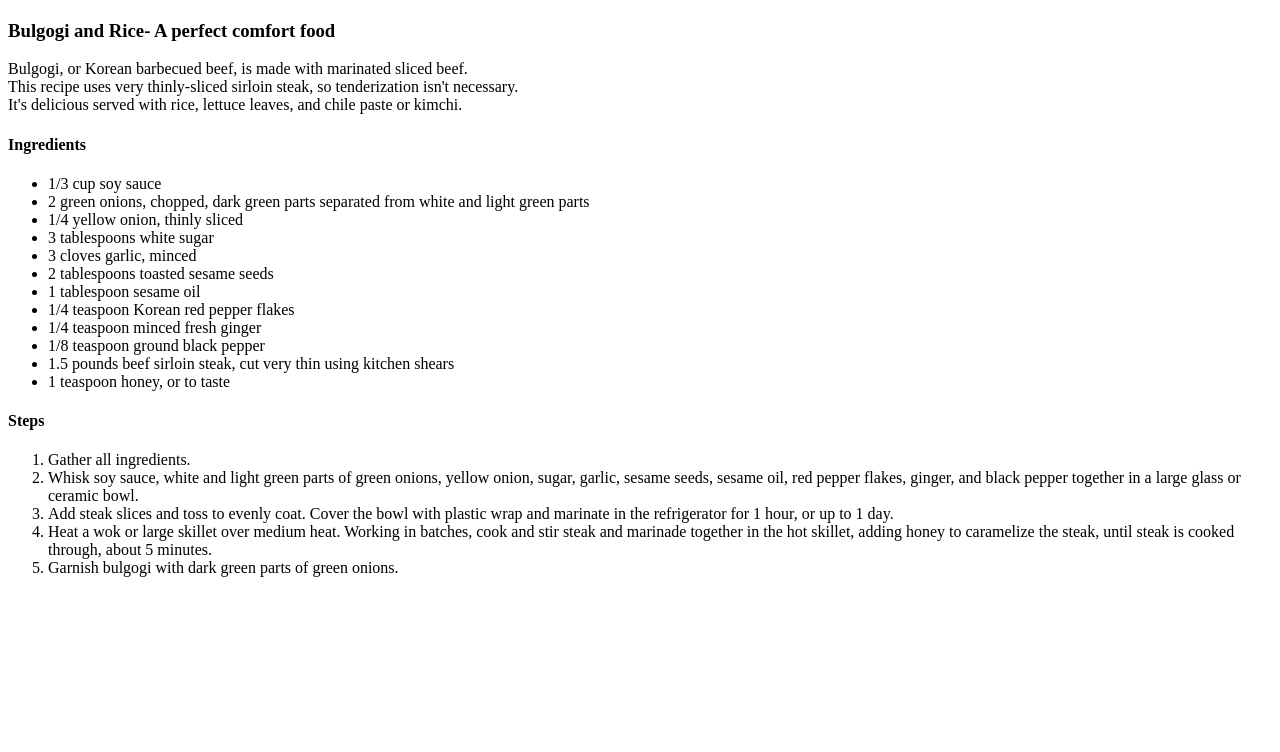
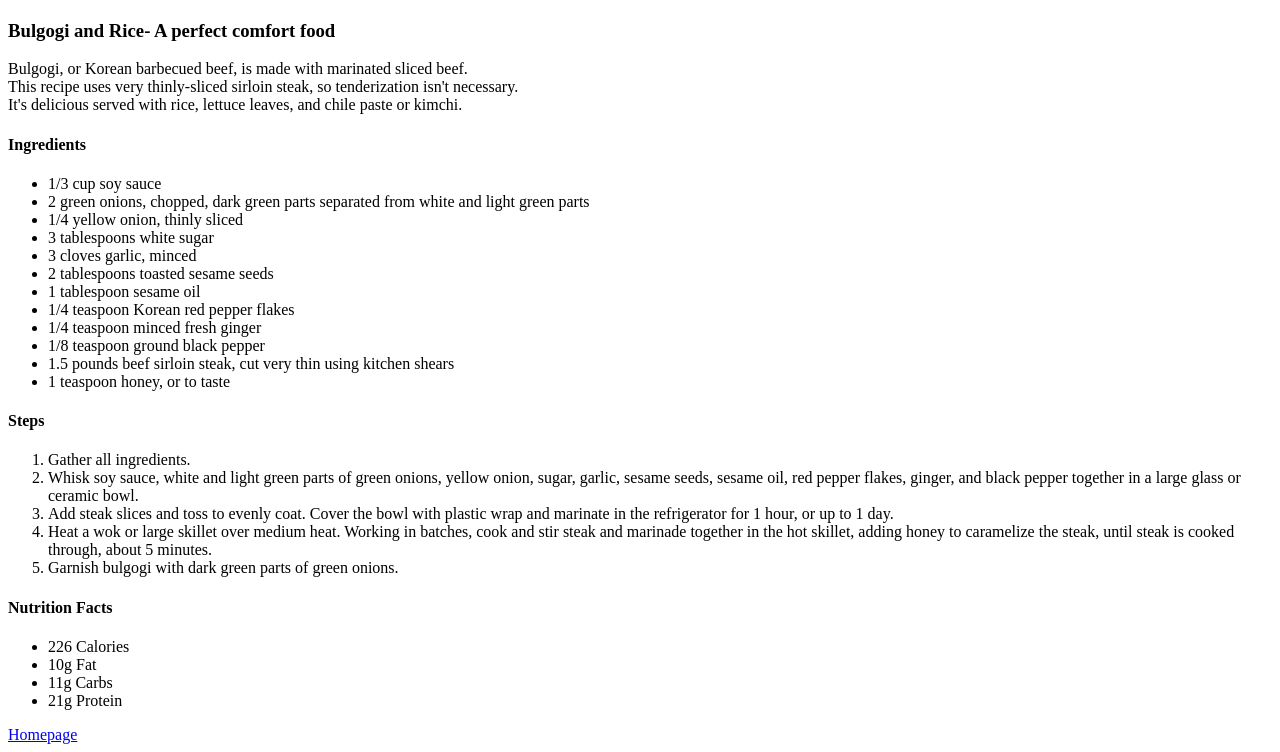
Before and after one commit to swayamsth/odin-recipes, a plain HTML site: page recipes/bulgogi.html in a window 1280 px wide. Shown: the part 583-1335 px from the top of the page. Before the commit the page ends 1176 px from the top, so only its background shows below. Drawn offline with Linux system fonts and the light colour scheme.

Commit message:
Add nutrition facts and link to homepage

```diff
--- a/recipes/bulgogi.html
+++ b/recipes/bulgogi.html
@@ -38,5 +38,14 @@
             <li>Garnish bulgogi with dark green parts of green onions.</li>
         </ol>
 
+        <h4>Nutrition Facts</h4>
+        <ul>
+            <li>226 Calories</li>
+            <li>10g Fat</li>
+            <li>11g Carbs</li>
+            <li>21g Protein</li>
+        </ul>
+
+        <a href="../index.html">Homepage</a>
     </body>
 </html>
```
